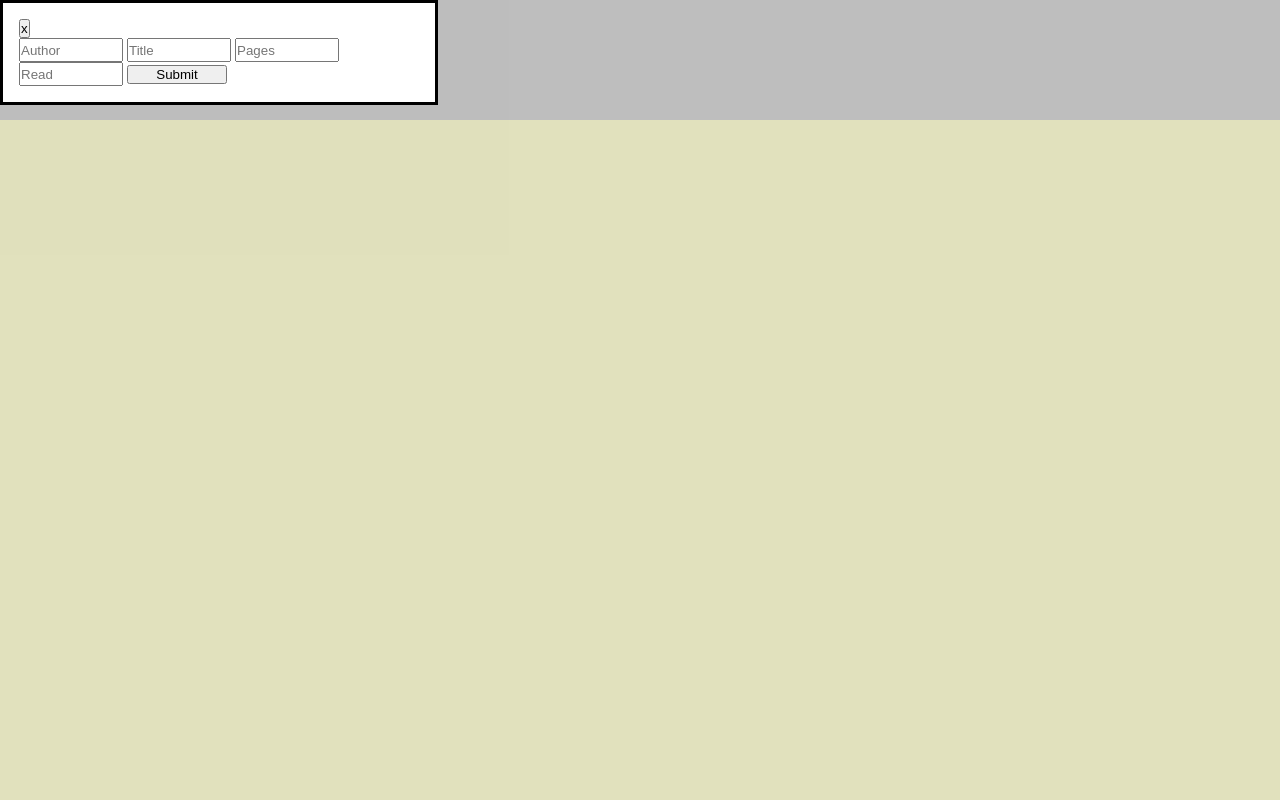
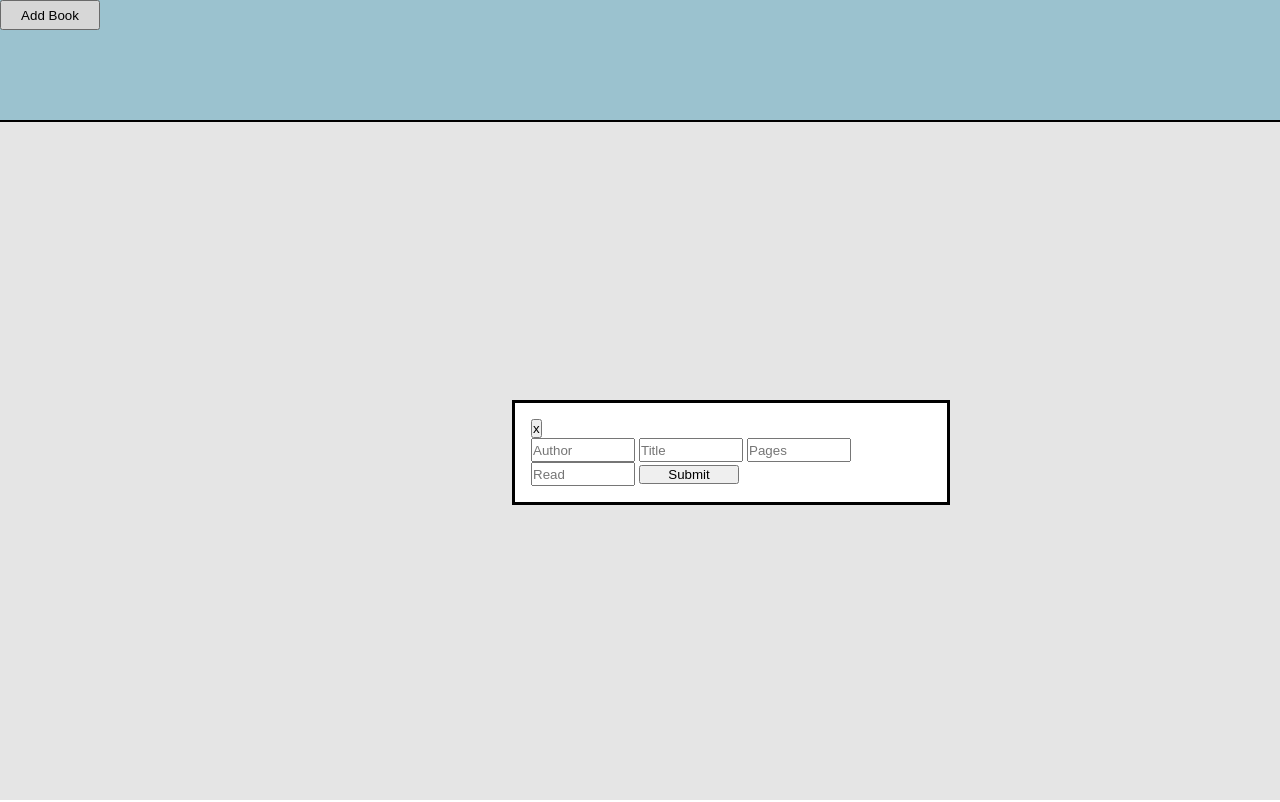
Before and after one commit to iRpro16/library, a plain HTML site: page index.html in a window 1280 px wide. Both pictures are taken after a click on the button "Add Book". Drawn offline with Linux system fonts and the light colour scheme.

Commit message:
Process of centering modal.

```diff
--- a/index.html
+++ b/index.html
@@ -12,27 +12,25 @@
 
     <div class="container">
 
+        <dialog class="modal">
+            <button onclick="closeModal()" class="close">x</button>
+            <form class="form" method="dialog">
+               <input type="text" id="author" placeholder="Author" required>
+               <input type="text" id="title" placeholder="Title" required>
+               <input type="text" id="pages" placeholder="Pages" required>
+               <input type="text" id="read" placeholder="Read">
+            <button onclick="addBookToLibrary()" id="submit">Submit</button>
+            </form>
+        </dialog>
+
     <div class="header">
-
         <button onclick="displayModal()" id="myBtn">Add Book</button>
-
 
     </div>
 
     <div class="display-container">
-
         <div class="card-container"></div>
 
-        <dialog class="modal">
-            <button onclick="closeModal()" class="close">x</button>
-            <form class="form" method="dialog">
-            <input type="text" id="author" placeholder="Author" required>
-            <input type="text" id="title" placeholder="Title" required>
-            <input type="text" id="pages" placeholder="Pages" required>
-            <input type="text" id="read" placeholder="Read">
-            <button onclick="addBookToLibrary()" id="submit">Submit</button>
-        </form>
-        </dialog>
 
     </div>
 
--- a/styles.css
+++ b/styles.css
@@ -5,7 +5,7 @@
 
 .card {
     background-color: aqua;
-    height: 100px;
+    height: 250px;
     width: 200px;
     display: flex;
     flex-direction: column;
@@ -20,7 +20,6 @@
 input {
     width: 100px;
     height: 20px;
-
 }
 
 #submit {
@@ -29,7 +28,8 @@ input {
 
 .header {
     height: 15%;
-    background-color: lightgray;
+    background-color: lightblue;
+    border-bottom: 2px solid black;
 }
 
 .container {
@@ -43,12 +43,20 @@ input {
     align-items: center;
     width: 100%;
     height: 85%;
-    background-color: lightgoldenrodyellow;
 }
 
 .card-container {
-    display: grid;
+    height: 90%;
     width: 90%;
-    height: 80%;
+}
 
+#myBtn {
+    width: 100px;
+    height: 30px;
 }
+
+dialog {
+    position: fixed;
+    top: 50%;
+    left: 40%;
+}
```
